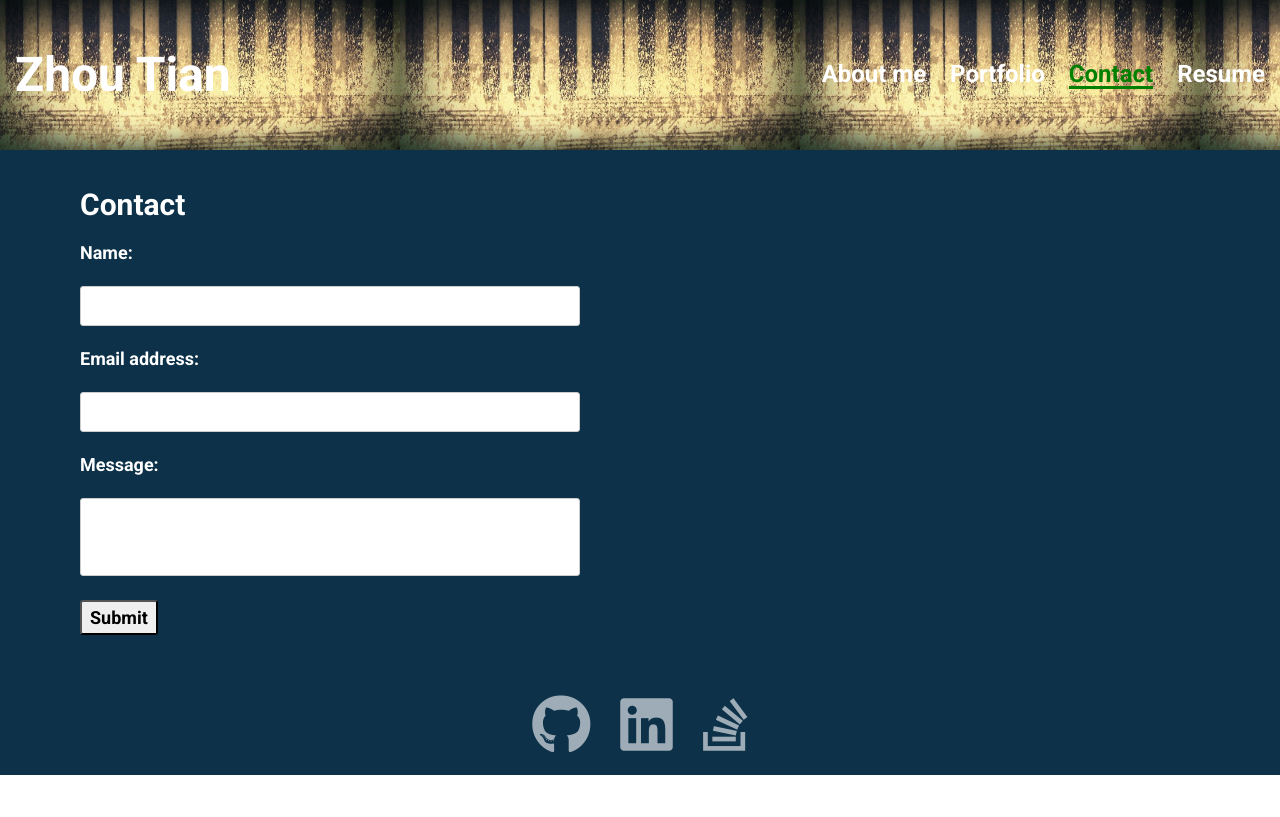
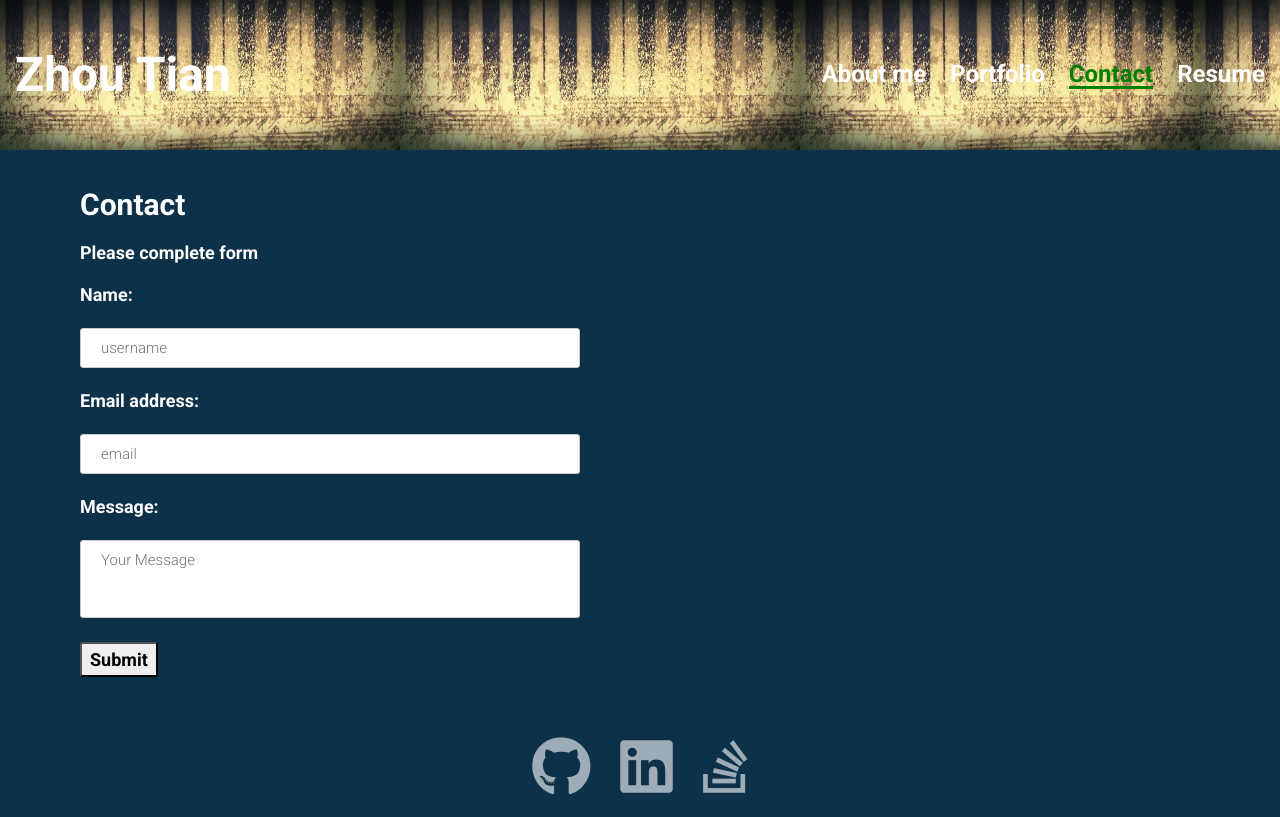
Before and after one commit to ZhouTian0716/zt-react-portfolio, a React (Create React App) app: page / in a window 1280 px wide. Both pictures are taken after a click on the item "Contact". Built offline with nearby package versions, Linux system fonts and the light colour scheme.

Commit message:
style and resposive pending

```diff
--- a/src/components/contact/Contact.jsx
+++ b/src/components/contact/Contact.jsx
@@ -1,16 +1,77 @@
+import { useState } from 'react'
 import "./Contact.scss"
+import { validateEmail } from '../../utils/helpers';
 
-export default function contact() {
+export default function Contact() {
+
+    const [email, setEmail] = useState('');
+    const [userName, setUserName] = useState('');
+    const [textArea, setTextArea] = useState('');
+    const [message, setMessage] = useState('Please complete form');
+
+    const handleInputChange = (e) => {
+        const { target } = e;
+        const inputType = target.name;
+        const inputValue = target.value;
+        if (inputType === 'email') {
+            setEmail(inputValue);
+        } else if (inputType === 'userName') {
+            setUserName(inputValue);
+        } else if (inputType === 'textArea') {
+            setTextArea(inputValue);
+        };
+    };
+
+    const handleFormSubmit = (e) => {
+        e.preventDefault();
+
+        if (!userName) {
+            setMessage('User name required!');
+            return;
+        };
+        if (!validateEmail(email)) {
+            setMessage('Email is not valid!');
+            return;
+        };
+        if (!textArea) {
+            setMessage('Message required!');
+            return;
+        };
+
+        setMessage('Message Sended!');
+        return;
+      };
+
+
     return (
         <form className="contact">
             <h1>Contact</h1>
+            <h3>{message}</h3>
             <h3>Name:</h3>
-            <input type="text" required/>
+            <input
+                value={userName}
+                name="userName"
+                onChange={handleInputChange}
+                type="text"
+                placeholder="username"
+            />
             <h3>Email address:</h3>
-            <input type="email" required/>
+            <input
+                value={email}
+                name="email"
+                onChange={handleInputChange}
+                type="email"
+                placeholder="email"
+            />
             <h3>Message:</h3>
-            <textarea type="text" required/>
-            <button>Submit</button>
+            <textarea
+                value={textArea}
+                name="textArea"
+                onChange={handleInputChange}
+                type="text"
+                placeholder="Your Message"
+            />
+            <button type="button" onClick={handleFormSubmit}>Submit</button>
         </form>
     )
 }
--- a/src/components/portfolio/card/Card.jsx
+++ b/src/components/portfolio/card/Card.jsx
@@ -1,11 +1,7 @@
-
 import "./Card.scss"
 
 export default function card({ id, title, deployUrl, repoUrl }) {
-
-
     return (
-
         <div className="card">
             <button><a href={deployUrl} target="_blank" rel="noreferrer">{title}</a></button>
             <img src={require(`./img/${id}.jpg`).default} height={300} width={400} alt={title}/>
--- a/src/components/sectionContainer/SectionContainer.jsx
+++ b/src/components/sectionContainer/SectionContainer.jsx
@@ -7,7 +7,7 @@ import Resume from "../resume/Resume.jsx";
 import "./SectionContainer.scss"
 
 export default function SectionContainer() {
-  const [currentPage, setCurrentPage] = useState('Portfolio');
+  const [currentPage, setCurrentPage] = useState('AboutMe');
 
   const renderPage = () => {
     if (currentPage === 'AboutMe') {
--- /dev/null
+++ b/src/utils/helpers.js
@@ -0,0 +1,4 @@
+export function validateEmail(email) {
+  const re = /^(([^<>()[\]\\.,;:\s@"]+(\.[^<>()[\]\\.,;:\s@"]+)*)|(".+"))@((\[[0-9]{1,3}\.[0-9]{1,3}\.[0-9]{1,3}\.[0-9]{1,3}\])|(([a-zA-Z\-0-9]+\.)+[a-zA-Z]{2,}))$/;
+  return re.test(String(email).toLowerCase());
+}
```
